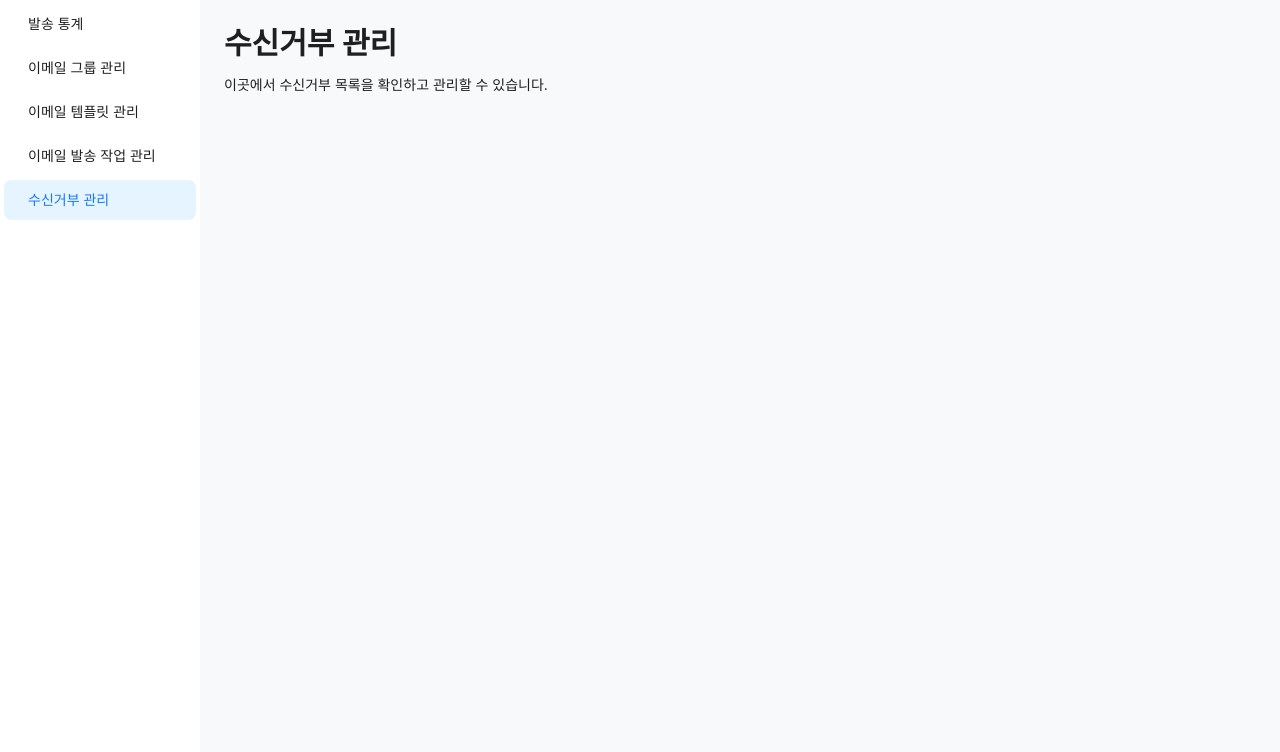
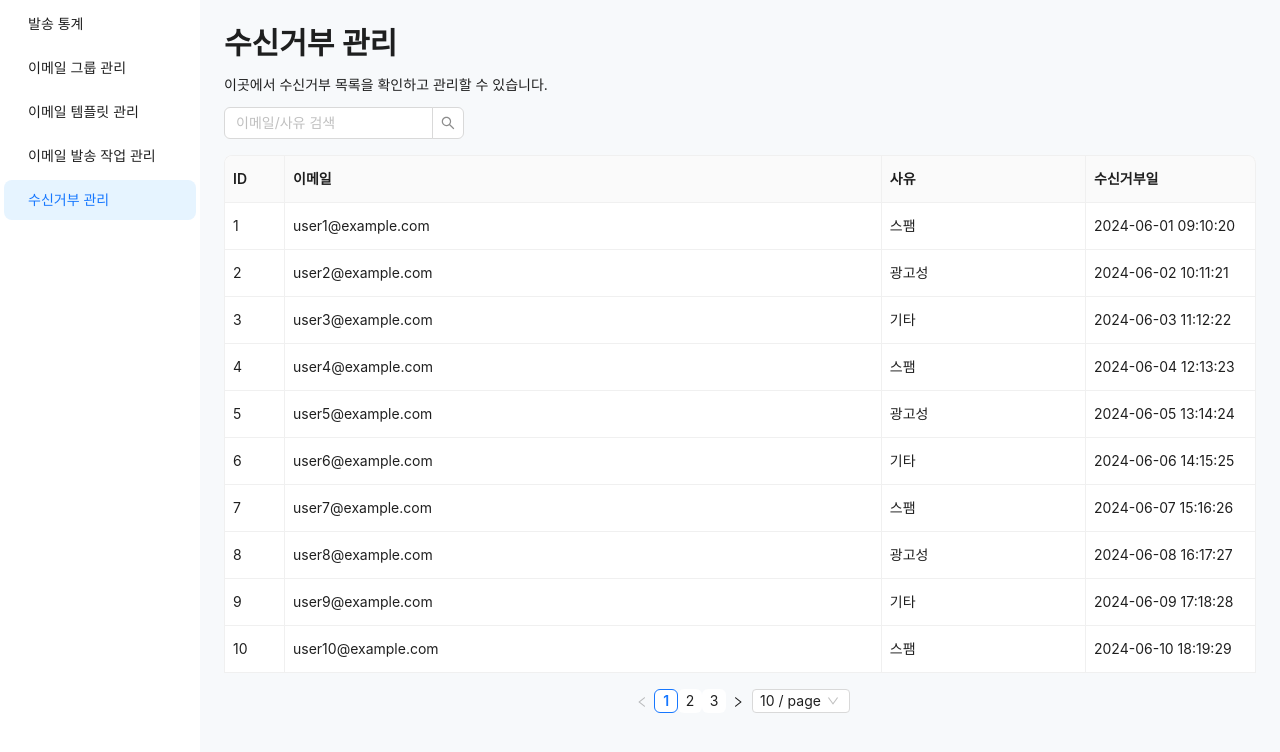
Before and after one commit to leessang10/bulk_email_project, a Next.js app in the folder frontend/: page /unsubscribe in a window 1280 px wide. Shown: the top 752 px of the page. Built offline with nearby package versions, Linux system fonts and the light colour scheme.

Commit message:
feat: 수신거부 관리 페이지 추가

```diff
--- a/frontend/src/app/unsubscribe/page.tsx
+++ b/frontend/src/app/unsubscribe/page.tsx
@@ -1,11 +1,77 @@
 "use client";
-import { Typography } from "antd";
+import { Input, Table, Typography } from "antd";
+import { useMemo, useState } from "react";
+
+const { Title } = Typography;
+
+// 목업 수신거부 데이터 (시간까지 포함)
+const mockUnsubscribes = Array.from({ length: 27 }).map((_, i) => ({
+  id: i + 1,
+  email: `user${i + 1}@example.com`,
+  reason: i % 3 === 0 ? "스팸" : i % 3 === 1 ? "광고성" : "기타",
+  created_at:
+    `2024-06-${((i % 30) + 1).toString().padStart(2, "0")}` +
+    ` ${String(9 + (i % 10)).padStart(2, "0")}:${String(10 + (i % 50)).padStart(
+      2,
+      "0"
+    )}:${String(20 + (i % 40)).padStart(2, "0")}`,
+}));
 
 export default function UnsubscribePage() {
+  const [page, setPage] = useState(1);
+  const [pageSize, setPageSize] = useState(10);
+  const [search, setSearch] = useState("");
+
+  const columns = [
+    { title: "ID", dataIndex: "id", key: "id", width: 60 },
+    { title: "이메일", dataIndex: "email", key: "email" },
+    { title: "사유", dataIndex: "reason", key: "reason" },
+    {
+      title: "수신거부일",
+      dataIndex: "created_at",
+      key: "created_at",
+      width: 170,
+    },
+  ];
+
+  const filtered = useMemo(() => {
+    if (!search) return mockUnsubscribes;
+    return mockUnsubscribes.filter(
+      (item) => item.email.includes(search) || item.reason.includes(search)
+    );
+  }, [search]);
+
+  const paged = filtered.slice((page - 1) * pageSize, page * pageSize);
+
   return (
     <div>
-      <Typography.Title level={2}>수신거부 관리</Typography.Title>
+      <Title level={2}>수신거부 관리</Title>
       <p>이곳에서 수신거부 목록을 확인하고 관리할 수 있습니다.</p>
+      <Input.Search
+        placeholder="이메일/사유 검색"
+        value={search}
+        onChange={(e) => setSearch(e.target.value)}
+        style={{ width: 240, marginBottom: 16 }}
+        allowClear
+      />
+      <Table
+        columns={columns}
+        dataSource={paged}
+        pagination={{
+          current: page,
+          pageSize,
+          total: filtered.length,
+          onChange: (p, ps) => {
+            setPage(p);
+            setPageSize(ps);
+          },
+          showSizeChanger: true,
+          position: ["bottomCenter"],
+        }}
+        rowKey="id"
+        bordered
+        size="middle"
+      />
     </div>
   );
 }
```
